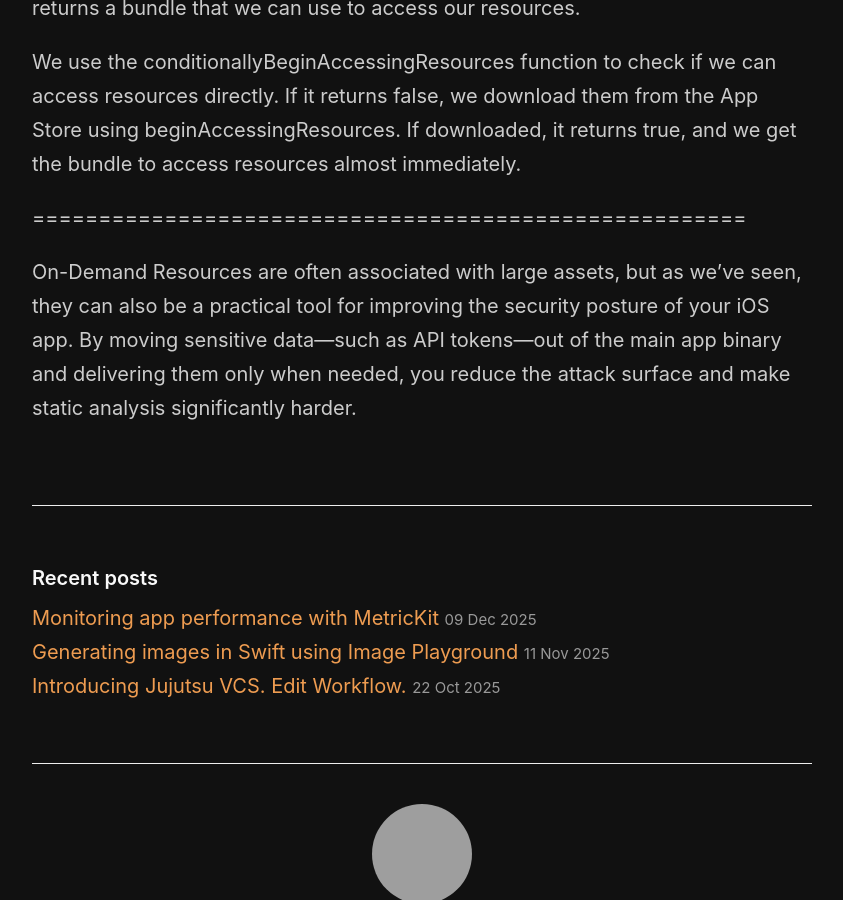
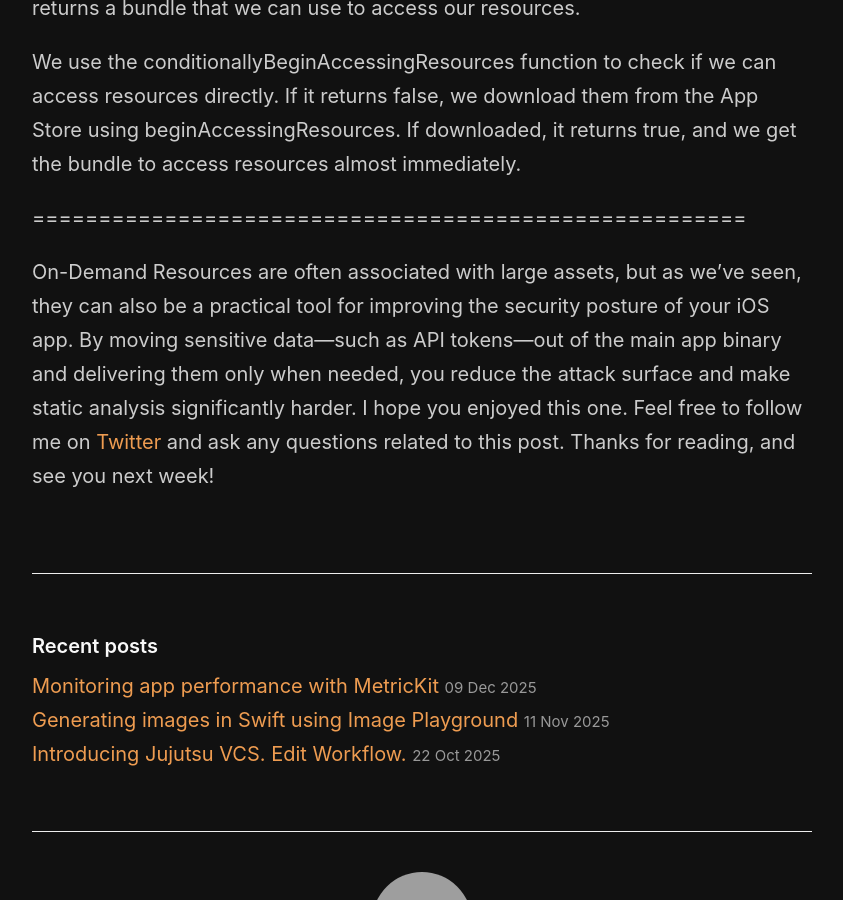
Before and after one commit to mecid/mecid.github.io, a Jekyll site: the page built from _posts/2026-02-03-on-demand-resources-in-ios-app.md, in a window 1280 px wide and 900 px high, scrolled down 1187 px, cut to the strip 0-900 px from the top of the window. Shown: the whole strip, without its empty margins (218-1061 px from the left). Built offline with Jekyll 4.4.1, drawn with Linux system fonts in a browser that asks for light colours; grey boxes are pictures that could not be loaded.

Commit message:
conclusion added to the on-demand resources post

```diff
--- a/_posts/2026-02-03-on-demand-resources-in-ios-app.md
+++ b/_posts/2026-02-03-on-demand-resources-in-ios-app.md
@@ -21,4 +21,4 @@
 
 ======================================================
 
-On-Demand Resources are often associated with large assets, but as we’ve seen, they can also be a practical tool for improving the security posture of your iOS app. By moving sensitive data—such as API tokens—out of the main app binary and delivering them only when needed, you reduce the attack surface and make static analysis significantly harder.
+On-Demand Resources are often associated with large assets, but as we’ve seen, they can also be a practical tool for improving the security posture of your iOS app. By moving sensitive data—such as API tokens—out of the main app binary and delivering them only when needed, you reduce the attack surface and make static analysis significantly harder. I hope you enjoyed this one. Feel free to follow me on [Twitter](https://twitter.com/mecid) and ask any questions related to this post. Thanks for reading, and see you next week!
```
